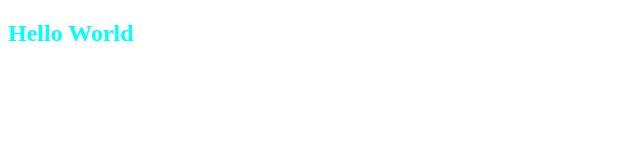
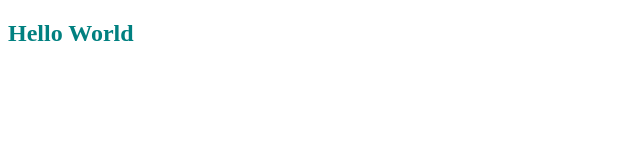
Before and after one commit to wandji20/first-repo, a plain HTML site: page index.html in a window 1280 px wide. Shown: the whole page, without its empty margins (0-640 px from the left). Drawn offline with Linux system fonts and the light colour scheme.

Commit message:
added 2 space indentation

```diff
--- a/styles.css
+++ b/styles.css
@@ -1,3 +1,3 @@
 .heading {
-    color: aqua;
+  color: teal;
 }
```
